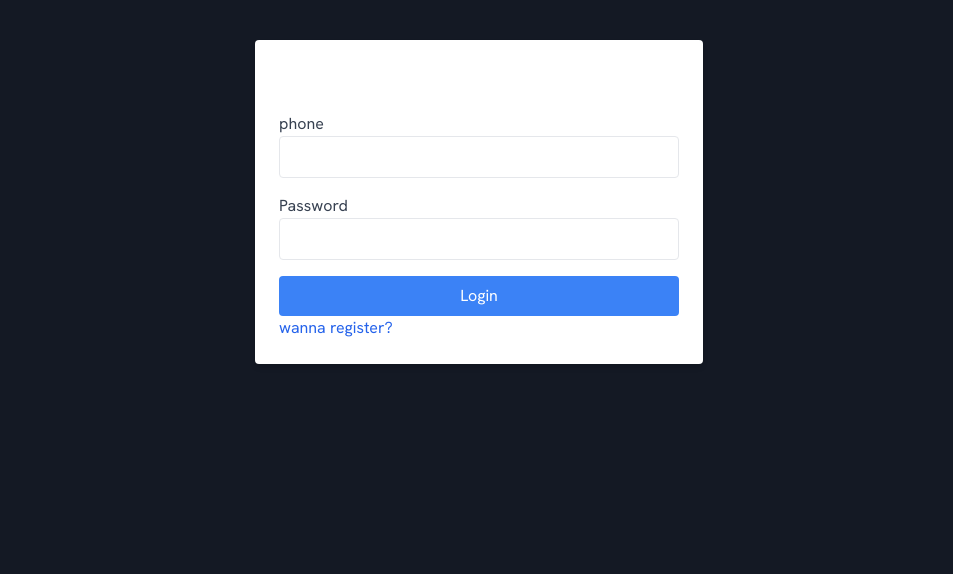
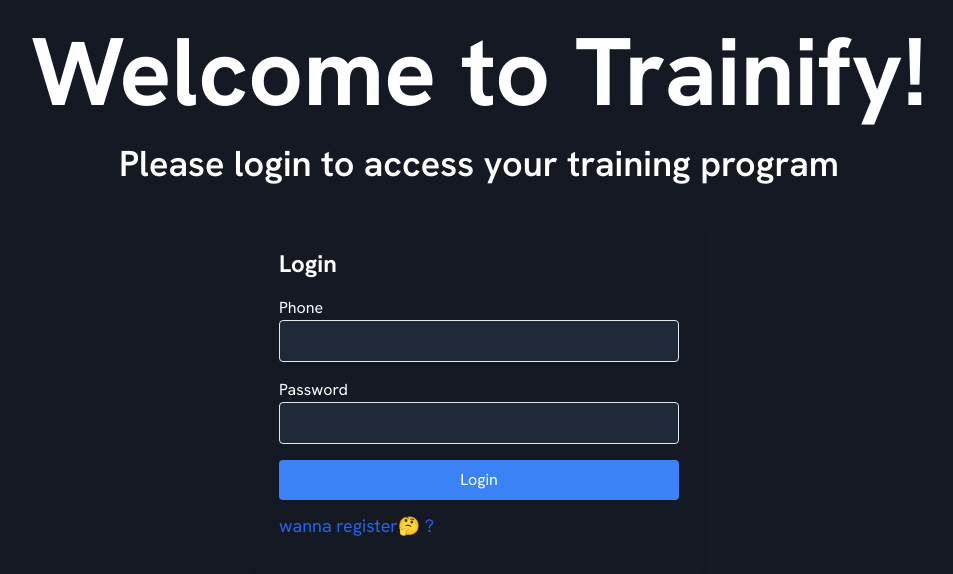
Before and after one commit to AKKSHAAT/Trainify, a React (Vite) app: page /login in a window 1280 px wide. Shown: the top 574 px of the page, without its empty margins (161-1114 px from the left). Built offline with nearby package versions, Linux system fonts and the light colour scheme; no server answers.

Commit message:
fixed:home

```diff
--- a/src/components/Home.jsx
+++ b/src/components/Home.jsx
@@ -1,55 +1,67 @@
 import { useEffect, useState } from 'react';
 import axios from 'axios';
-import { Link } from "react-router-dom";
+import { Link, useNavigate } from 'react-router-dom';
 import { VideoList } from './VideoList';
-
+import { Login } from './Login';
 
 export const Home = () => {
   const backendUrl = import.meta.env.VITE_BACKEND_URL;
 
-  const [user, setUser ] = useState(null); // State to hold video data
-  const [error, setError] = useState("err"); // State to hold any errors
+  const [user, setUser] = useState(null);
+  const [error, setError] = useState(null);
+  const navigate = useNavigate();
 
   useEffect(() => {
     function fetchUser() {
       const userId = localStorage.getItem('userId');
       const token = localStorage.getItem('token');
 
-      if(userId) {
-        const user = axios.get(`${backendUrl}/api/user/${userId}`, {
+      if (userId && token) {
+        axios.get(`${backendUrl}/api/user/${userId}`, {
           headers: {
             Authorization: `Bearer ${token}`
           }
         })
-          .then(user=>{
-            setUser(user.data);
+        .then(response => {
+          setUser(response.data);
         })
-          .catch(err=>{
-            console.log(`err:: ${err}`);
-          })
+        .catch(err => {
+          console.error(`Error fetching user data: ${err}`);
+          setError("Failed to fetch user data. Please try again.");
+          localStorage.removeItem('userId');
+          localStorage.removeItem('token');
+          navigate('/login');
+        });
+      } else {
+        setError("User not logged in. Please log in.");
+        navigate('/login');
       }
     }
     fetchUser();
-  }, []);
+  }, [navigate, backendUrl]);
 
   return (
     <>
+      {user ? (
         <div className='flex'>
           <VideoList />
+          <div className='mx-auto text-center p-8 text-8xl font-bold text-white text-wrap'>
+            Welcome to Trainify!
             <div className='p-4 text-4xl font-bold text-white mb-4'>
-          {user ? (
-            <h1> hello
-              <span className=' text-[#444972]'>
+              <h1> Hello
+                <span className='text-[#444972]'>
                   {" " + user.username}
                 </span>
               </h1>
-          ) : (
-            <h1>
-            </h1>
-          )}
             </div>
           </div>
-
+        </div>
+      ) : (
+        <div>
+          {error && <p className="text-center text-red-500">{error}</p>}
+          <Login />
+        </div>
+      )}
     </>
   );
 };
--- a/src/components/Login.jsx
+++ b/src/components/Login.jsx
@@ -1,7 +1,6 @@
 import React, { useState } from 'react';
 import { Link, useNavigate } from "react-router-dom";
 import axios from 'axios';
-
 
 const backendUrl = import.meta.env.VITE_BACKEND_URL;
 
@@ -20,47 +19,61 @@ export const Login = () => {
 
   const handleSubmit = async (e) => {
     e.preventDefault();
-    let user = await axios.post(`${backendUrl}/api/user/login`, formData)
-      .then(user =>{
-        localStorage.setItem('userId', user.data.userId);
-        localStorage.setItem('token', user.data.token);
+    try {
+      const response = await axios.post(`${backendUrl}/api/user/login`, formData);
+      localStorage.setItem('userId', response.data.userId);
+      localStorage.setItem('token', response.data.token);
+      navigate('/temp'); // Navigate to a temporary route
       navigate('/');
-      });
+    } catch (error) {
+      console.error("Login failed:", error);
+    }
   };
 
   return (
-    <div className="max-w-md mx-auto mt-10 p-6 bg-white rounded shadow-md">
+    <>
+      <div className='mx-auto text-center p-6 text-8xl font-bold text-white text-wrap'>
+          Welcome to Trainify!
+      </div>
+      <h1 className='mx-auto text-center  text-4xl font-semibold text-white mb-4'>
+        Please login to access your training program
+      </h1>
+
+      <div className="max-w-md mx-auto mt-10 p-6 rounded shadow-md">
         <h2 className="text-2xl font-bold mb-4">Login</h2>
         <form onSubmit={handleSubmit}>
           <div className="mb-4">
-          <label className="block text-gray-700">phone</label>
+            <label className="block ">Phone</label>
             <input
               type="text"
               name="phone"
               value={formData.phone}
               onChange={handleChange}
               autoComplete="on"
-            className="w-full px-3 py-2 border rounded"
+              className="w-full px-3 py-2 border rounded bg-gray-800 text-white" // Added dark background and white text
               required
             />
           </div>
           <div className="mb-4">
-          <label className="block text-gray-700">Password</label>
+            <label className="block ">Password</label>
             <input
               type="password"
               name="password"
               value={formData.password}
               onChange={handleChange}
               autoComplete="on"
-            className="w-full px-3 py-2 border rounded"
+              className="w-full px-3 py-2 border rounded bg-gray-800 text-white" // Added dark background and white text
               required
             />
           </div>
           <button type="submit" className="w-full bg-blue-500 text-white py-2 rounded">
             Login
           </button>
-        <Link to="/register" className=' text-blue-600'>wanna register?</Link>
+          <div className='my-3'>
+            <Link to="/register" className=' text-blue-600 text-lg'>wanna register🤔 ?</Link>
+          </div>
         </form>
       </div>
+    </>
   );
 };
```
Also changed, not shown: src/components/Navbar.jsx (added), 1 other file (tests, documents, lock files or other folders). Lines whose indentation alone changed are shown as unchanged.
